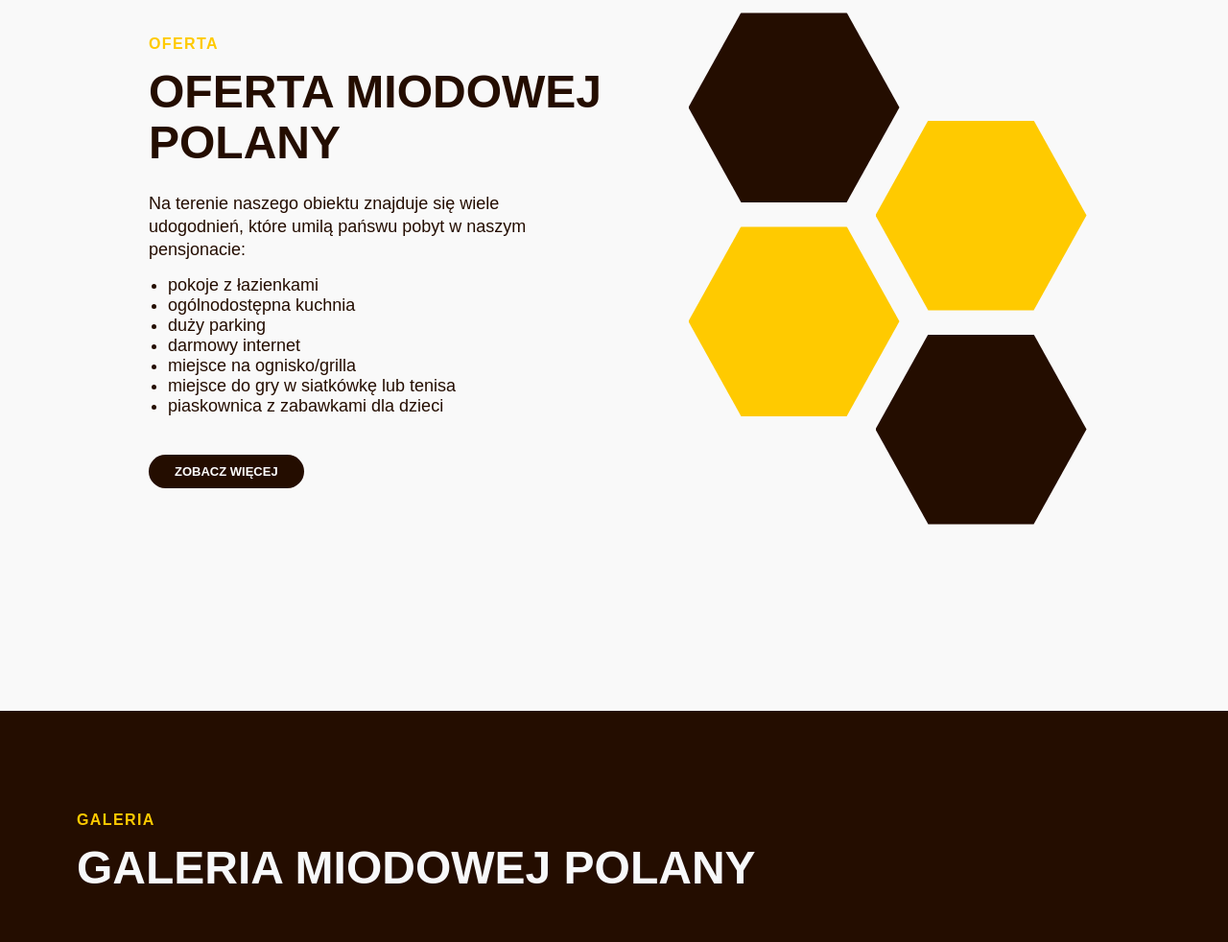
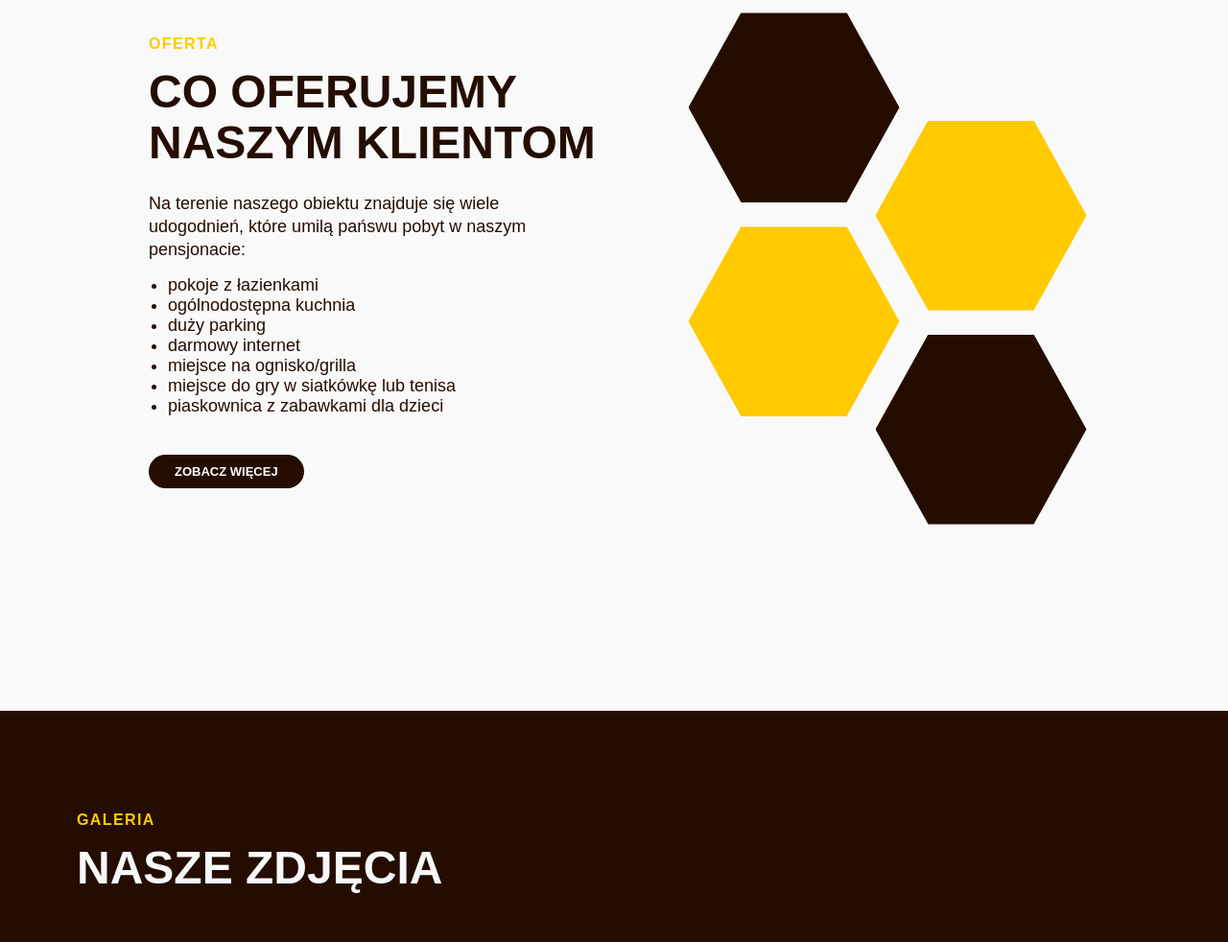
Before and after one commit to mszba/miodowa-polana-website, a React (Create React App) app: page / in a window 1280 px wide. Shown: the part 1779-2761 px from the top of the page at 96% size. Built offline with nearby package versions, Linux system fonts and the light colour scheme; grey boxes are pictures that could not be loaded; a web font is replaced by a local one.

Commit message:
update text content

```diff
--- a/src/components/Gallery/index.js
+++ b/src/components/Gallery/index.js
@@ -84,7 +84,7 @@ const Gallery = () => {
               animate='visible'
               variants={titleAnimation2}
               transition={infoTextTransition}>
-              Więcej zdjęć
+              Obiekt i okolica
             </Heading>
           </TextWrapper>
           <PageContent>
--- a/src/components/GallerySection/index.js
+++ b/src/components/GallerySection/index.js
@@ -86,7 +86,7 @@ const GallerySection = () => {
                   animate='visible'
                   variants={titleAnimation2}
                   transition={infoTextTransition}>
-                  Galeria miodowej polany
+                  Nasze zdjęcia
                 </Heading>
               </TextWrapper>
 
--- a/src/components/InfoSection2/index.js
+++ b/src/components/InfoSection2/index.js
@@ -70,7 +70,7 @@ const InfoSection2 = () => {
                     animate='visible'
                     variants={titleAnimation2}
                     transition={infoTextTransition}>
-                    Oferta miodowej polany
+                    Co oferujemy naszym klientom
                   </Heading>
 
                   <motion.div
```
